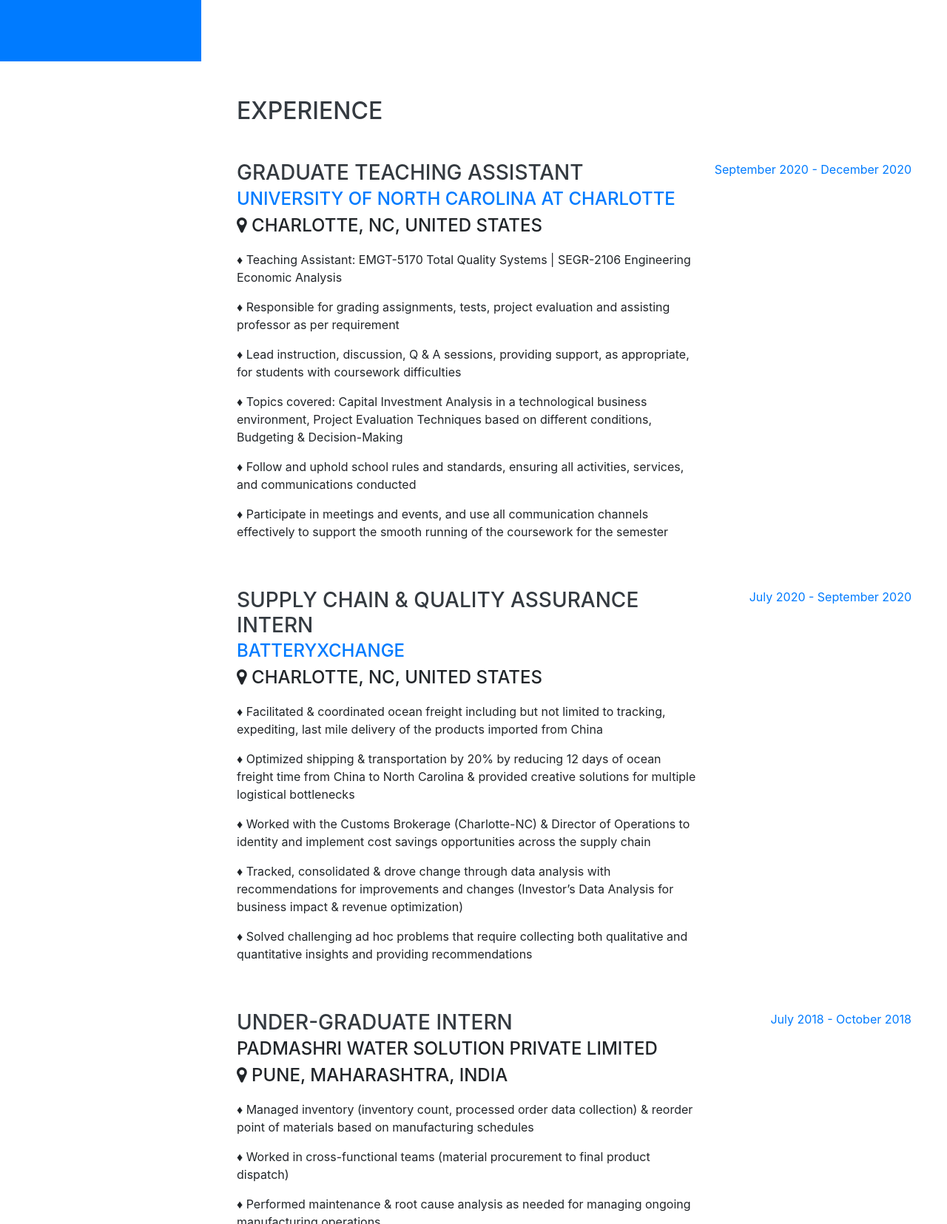
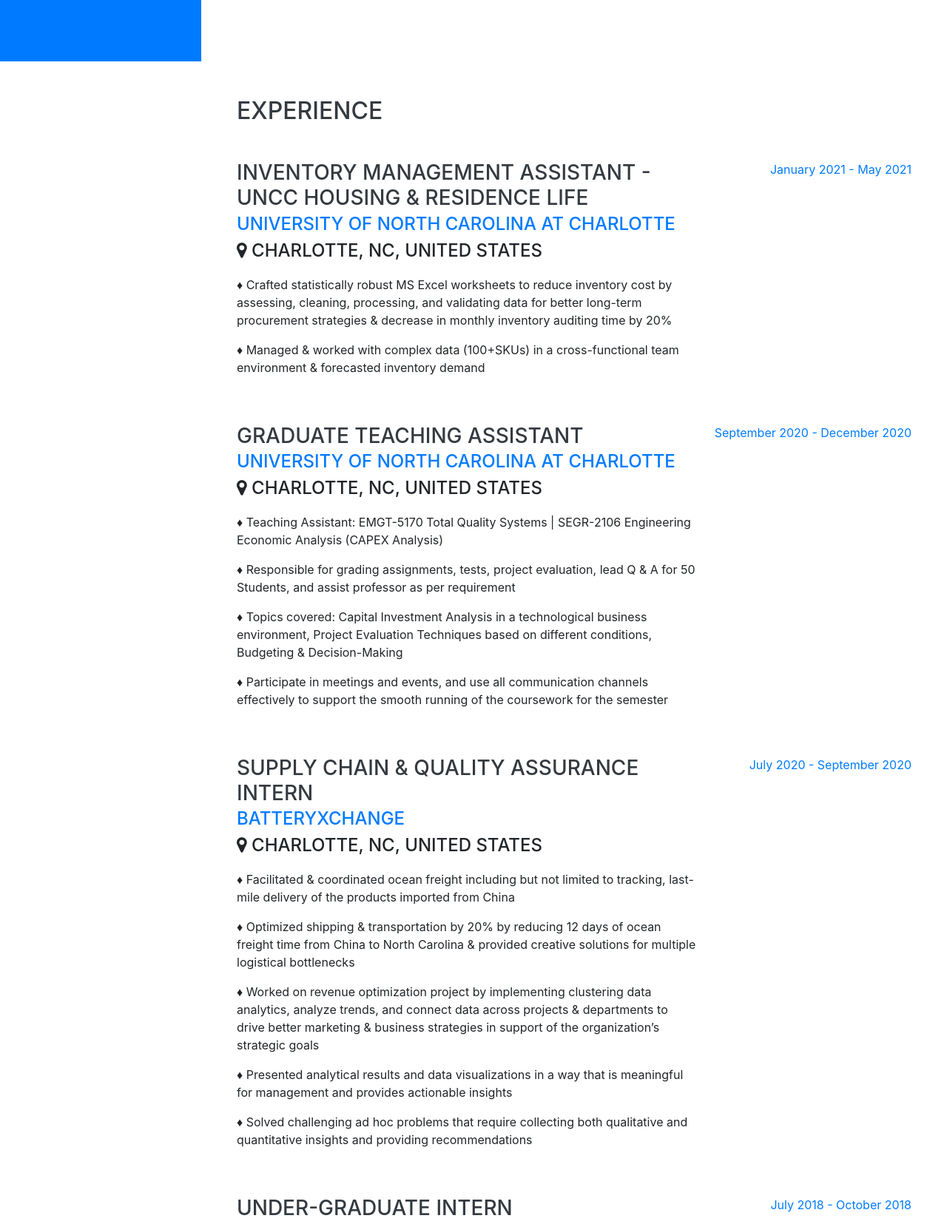
Before and after one commit to Aniket-Thopte/Aniket-Thopte.github.io, a website with bundled scripts: page index.html in a window 1280 px wide. Shown: the part 717-2372 px from the top of the page at 74% size. Built offline with nearby package versions, Linux system fonts and the light colour scheme; a script that the page names is missing; files whose address does not match are found by name; a web font is replaced by a local one.

Commit message:
Add files via upload

```diff
--- a/index.html
+++ b/index.html
@@ -72,14 +72,13 @@
           <div class="subheading mb-5">Charlotte · North Carolina · United States | +1 (704)-236-0138 |
             <a href="mailto:aniketamarthopte@gmail.com">aniketamarthopte@gmail.com</a>
           </div>
-          <p>■ Graduate Student at Engineering/Industrial Management with an undergraduate degree in Mechanical Engineering. Looking for full-time position starting JUNE-2021 & willing to relocate according to company's location.</p>
+          <p>■ M.S. Engineering Management | B.E. Mechanical Professional</p>
 
-          <p>Highly motivated Industrial Engineer, interested to work in following fields:</p>
-          <p>♦ Supply Chain & Logistics Domain | Forecasting - Supply / Demand Planning. </p>
-          <p>♦ Total Quality Management | Lean Manufacturing.</p>
-          <p>♦ Process Engineering | Production Control Systems.</p>
-          <p>♦ Analyst - Business Operations, Supply Chain.</p>
-          <p>⦿ My primary goal is to team up with people having innovative mindset to come up with ideas, strategies and products that put a significant impact towards the future industry.</p>
+          <p>Actively looking for Entry Level Full-Time Positions in:</p>
+          <p>♦ Supply Chain & Logistics Domain | Forecasting - Supply / Demand Planning </p>
+          <p>♦ Quality Engineering | Lean Manufacturing | Process Engineering </p>
+          <p>♦ Business Analyst - Operations, Supply Chain </p>
+          <p>⦿ My primary goal is to team up with people having an innovative mindset to come up with ideas, strategies and products/services that put a significant impact towards the future industry.</p>
           <p>⦿ Being ambitious to overcome challenges, I embrace precision along with quality and always strive to achieve both self as well as team-oriented success.</p>
 
           <ul class="list-inline list-social-icons mb-0">
@@ -107,6 +106,26 @@
         <div class="my-auto">
           <h2 class="mb-5">Experience</h2>
 
+
+          <div class="resume-item d-flex flex-column flex-md-row mb-5">
+            <div class="resume-content mr-auto">
+              <h3 class="mb-0">Inventory Management Assistant - UNCC Housing & Residence Life</h3>
+              <div class="subheading mb-3">
+                <a href="https://seem.uncc.edu/graduate-programs/master-science-engineering-management-msem/">University of North Carolina at Charlotte</a>
+
+                  <br>
+                  <i class="fa fa-map-marker" aria-hidden="true"></i>
+                  Charlotte, NC, United States
+              </div>
+              <p>♦ Crafted statistically robust MS Excel worksheets to reduce inventory cost by assessing, cleaning, processing, and validating data for better long-term procurement strategies & decrease in monthly inventory auditing time by 20%</p>
+              <p>♦ Managed & worked with complex data (100+SKUs) in a cross-functional team environment & forecasted inventory demand</p>
+            </div>
+            <div class="resume-date text-md-right">
+              <span class="text-primary">January 2021 - May 2021</span>
+            </div>
+          </div>
+
+
           <div class="resume-item d-flex flex-column flex-md-row mb-5">
             <div class="resume-content mr-auto">
               <h3 class="mb-0">Graduate Teaching Assistant</h3>
@@ -117,11 +136,9 @@
                   <i class="fa fa-map-marker" aria-hidden="true"></i>
                   Charlotte, NC, United States
               </div>
-              <p>♦ Teaching Assistant: EMGT-5170 Total Quality Systems | SEGR-2106 Engineering Economic Analysis</p>
-              <p>♦ Responsible for grading assignments, tests, project evaluation and assisting professor as per requirement</p>
-              <p>♦ Lead instruction, discussion, Q & A sessions, providing support, as appropriate, for students with coursework difficulties</p>
+              <p>♦ Teaching Assistant: EMGT-5170 Total Quality Systems | SEGR-2106 Engineering Economic Analysis (CAPEX Analysis)</p>
+              <p>♦ Responsible for grading assignments, tests, project evaluation, lead Q & A for 50 Students, and assist professor as per requirement</p>
               <p>♦ Topics covered: Capital Investment Analysis in a technological business environment, Project Evaluation Techniques based on different conditions, Budgeting & Decision-Making</p>
-              <p>♦ Follow and uphold school rules and standards, ensuring all activities, services, and communications conducted</p>
               <p>♦ Participate in meetings and events, and use all communication channels effectively to support the smooth running of the coursework for the semester</p>
             </div>
             <div class="resume-date text-md-right">
@@ -139,10 +156,10 @@
                   <i class="fa fa-map-marker" aria-hidden="true"></i>
                   Charlotte, NC, United States
               </div>
-              <p>♦ Facilitated & coordinated ocean freight including but not limited to tracking, expediting, last mile delivery of the products imported from China</p>
+              <p>♦ Facilitated & coordinated ocean freight including but not limited to tracking, last-mile delivery of the products imported from China</p>
               <p>♦ Optimized shipping & transportation by 20% by reducing 12 days of ocean freight time from China to North Carolina & provided creative solutions for multiple logistical bottlenecks</p>
-              <p>♦ Worked with the Customs Brokerage (Charlotte-NC) & Director of Operations to identity and implement cost savings opportunities across the supply chain</p>
-              <p>♦ Tracked, consolidated & drove change through data analysis with recommendations for improvements and changes (Investor’s Data Analysis for business impact & revenue optimization)</p>
+              <p>♦ Worked on revenue optimization project by implementing clustering data analytics, analyze trends, and connect data across projects & departments to drive better marketing & business strategies in support of the organization’s strategic goals</p>
+              <p>♦ Presented analytical results and data visualizations in a way that is meaningful for management and provides actionable insights</p>
               <p>♦ Solved challenging ad hoc problems that require collecting both qualitative and quantitative insights and providing recommendations</p>
             </div>
             <div class="resume-date text-md-right">
@@ -160,10 +177,11 @@
                   <i class="fa fa-map-marker" aria-hidden="true"></i>
                   Pune, Maharashtra, India
               </div>
-              <p>♦ Managed inventory (inventory count, processed order data collection) & reorder point of materials based on manufacturing schedules</p>
-              <p>♦ Worked in cross-functional teams (material procurement to final product dispatch)</p>
-              <p>♦ Performed maintenance & root cause analysis as needed for managing ongoing manufacturing operations</p>
-              <p>♦ Assessed & incorporated design-for-manufacturability elements into packaged drinking water container designs</p>
+              <p>♦ Recorded material flow & monitored Key Performance Indicators like Lead Time, Carrying Cost of Inventory, and Inventory Turnover</p>
+              <p>♦ Performed maintenance & identified gaps in manufacturing operations to ensure consistent sustainment of high-volume manufacturing</p>
+              <p>♦ Assessed & incorporated DFM elements into packaged drinking water container designs for efficient die casting & blow molding process</p>
+              <p>♦ Enhanced work instructions to avoid human errors and updated standard operating procedures to meet quality standards</p>
+              <p>♦ Supported weekly inspection for issue resolution with team engineers & diagnosed root causes for corrective action</p>
             </div>
             <div class="resume-date text-md-right">
               <span class="text-primary">July 2018 - October 2018</span>
@@ -300,7 +318,7 @@
               Operations Management: Project Management (initiation, planning, execution) </li>
             <li>
               <i class="fa-li fa fa-check"></i>
-              Knowledge of ISO 9001: 2015 / 22000 / 14000 </li>
+              Knowledge of ISO 9001: 2015 / 13485 / 22000 </li>
             <li>
               <i class="fa-li fa fa-check"></i>
               Forecasting Techniques: Demand/Supply/Order Quantity/Sales Forecasting, Statistical Quantitative Forecasting</li>
```
